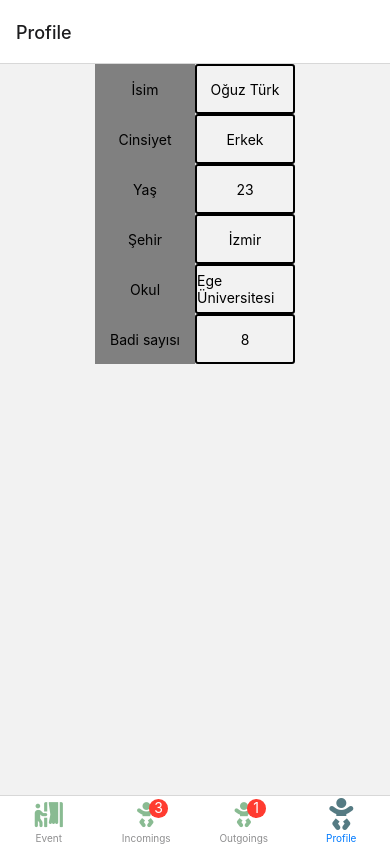
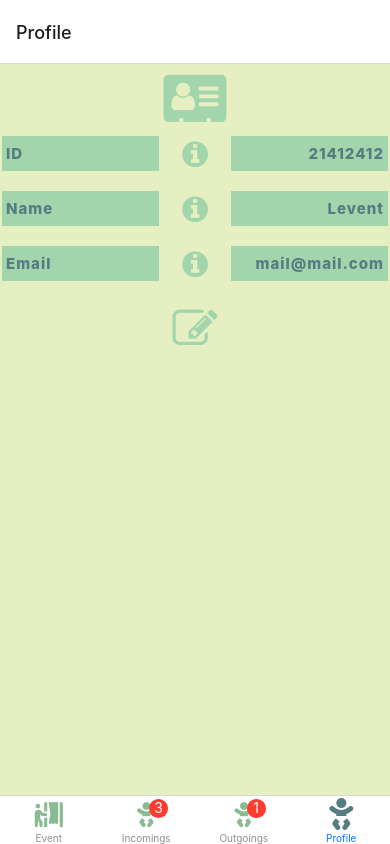
Before and after one commit to egospekos/React_Native_Design_Example, a React Native app: screen /Profile in a window 390 px wide. Built offline with nearby package versions, Linux system fonts and the light colour scheme.

Commit message:
profil detay sayfası görenleri şaşkına çevirdi

```diff
--- a/src/screens/MyProfileScreen.js
+++ b/src/screens/MyProfileScreen.js
@@ -5,85 +5,96 @@ import {
   View,
 } from 'react-native';
 
+import FontAwesome from 'react-native-vector-icons/FontAwesome';
+
 export default function MyProfileScreen(){
     return(
-      <View style={styles.container}>
-        <View style={styles.row}>
-          <View style={styles.label}>
-            <Text>İsim</Text>
+      <View style={screenStyles.container}>
+        <View style={screenStyles.row}>
+          <FontAwesome name="vcard" size={55} color="#A2D5AB" />
         </View>
-          <View style={styles.value}>
-            <Text>Oğuz Türk</Text>
+        <View style={screenStyles.infoRow}>
+          <View style={screenStyles.rowFront}>
+            <Text style={screenStyles.infoText}>ID</Text>
+          </View>
+          <View style={screenStyles.rowMid}>
+            <FontAwesome name="info-circle" size={30} color="#A2D5AB" />
+          </View>
+          <View style={screenStyles.rowBack}>
+            <Text style={screenStyles.infoText}>21412412</Text>
           </View>
         </View>
-        <View style={styles.row}>
-          <View style={styles.label}>
-            <Text>Cinsiyet</Text>
+        <View style={screenStyles.infoRow}>
+          <View style={screenStyles.rowFront}>
+            <Text style={screenStyles.infoText}>Name</Text>
           </View>
-          <View style={styles.value}>
-            <Text>Erkek</Text>
+          <View style={screenStyles.rowMid}>
+            <FontAwesome name="info-circle" size={30} color="#A2D5AB" />
+          </View>
+          <View style={screenStyles.rowBack}>
+            <Text style={screenStyles.infoText}>Levent</Text>
           </View>
         </View>
-        <View style={styles.row}>
-          <View style={styles.label}>
-            <Text>Yaş</Text>
+        <View style={screenStyles.infoRow}>
+          <View style={screenStyles.rowFront}>
+            <Text style={screenStyles.infoText}>Email</Text>
           </View>
-          <View style={styles.value}>
-            <Text>23</Text>
+          <View style={screenStyles.rowMid}>
+            <FontAwesome name="info-circle" size={30} color="#A2D5AB" />
+          </View>
+          <View style={screenStyles.rowBack}>
+            <Text style={screenStyles.infoText}>mail@mail.com</Text>
           </View>
         </View>
-        <View style={styles.row}>
-          <View style={styles.label}>
-            <Text>Şehir</Text>
-          </View>
-          <View style={styles.value}>
-            <Text>İzmir</Text>
-          </View>
-        </View>
-        <View style={styles.row}>
-          <View style={styles.label}>
-            <Text>Okul</Text>
-          </View>
-          <View style={styles.value}>
-            <Text>Ege Üniversitesi</Text>
-          </View>
-        </View>
-        <View style={styles.row}>
-          <View style={styles.label}>
-            <Text>Badi sayısı</Text>
-          </View>
-          <View style={styles.value}>
-            <Text>8</Text>
-          </View>
+        <View style={screenStyles.row}>
+          <FontAwesome name="edit" size={45} color="#A2D5AB" />
         </View>
       </View>
     );
   }
-
-const styles = StyleSheet.create({
-  text:{
-    color:'red',
+  const screenStyles = StyleSheet.create({
+    container:{
+      padding:2,
+      flex:1,
+      backgroundColor:'#E5EFC1',
+      flexDirection:'column',
     },
     row:{
-    flexDirection:'row',
-  },
-  label:{
-    backgroundColor:'gray',
-    width:100,
-    height:50,
+      marginTop:5,
+      marginBottom:10,
       justifyContent:'center',
       alignItems:'center',
     },
-  value:{
-    borderRadius:3,
-    borderWidth:2,
-    width:100,
-    height:50,
+    infoRow:{
+      flexDirection:'row',
+      justifyContent:'center',
+      alignItems:'center',
+      marginBottom:20,
+    },
+    rowFront:{
+      flex:2,
+      justifyContent:'flex-start',
+      paddingLeft:4,
+      backgroundColor:'#A2D5AB',
+      padding:8,
+    },
+    rowMid:{
+      flex:1,
       justifyContent:'center',
       alignItems:'center',
     },
-  container:{
-    justifyContent:'center',
-    alignItems:'center',
+    rowBack:{
+      flex:2,
+      flexDirection:'row',
+      justifyContent:'flex-end',
+      paddingRight:4,
+      backgroundColor:'#A2D5AB',
+      padding:8,
+    },
+    infoText:{
+      color:'#557B83',
+      fontSize:15,
+      fontWeight:'800',
+      letterSpacing:1,
     },
   });
--- a/src/screens/UsersDetailScreen.js
+++ b/src/screens/UsersDetailScreen.js
@@ -4,18 +4,126 @@ import {
   Text,
   View,
 } from 'react-native';
+import FontAwesome from 'react-native-vector-icons/FontAwesome';
 
 
 export default function UsersDetailScreen({ route, navigation }){
   const { userId} = route.params;
 
     return(
-      <View>
-        <Text>Users Details { userId} nolu user</Text>
+      <View style={screenStyles.container}>
+        <View style={screenStyles.row}>
+          <FontAwesome name="vcard" size={55} color="#A2D5AB" />
+        </View>
+        <View style={screenStyles.infoRow}>
+          <View style={screenStyles.rowFront}>
+            <Text style={screenStyles.infoText}>ID</Text>
+          </View>
+          <View style={screenStyles.rowMid}>
+            <FontAwesome name="info-circle" size={30} color="#A2D5AB" />
+          </View>
+          <View style={screenStyles.rowBack}>
+            <Text style={screenStyles.infoText}>21412412</Text>
+          </View>
+        </View>
+        <View style={screenStyles.infoRow}>
+          <View style={screenStyles.rowFront}>
+            <Text style={screenStyles.infoText}>Name</Text>
+          </View>
+          <View style={screenStyles.rowMid}>
+            <FontAwesome name="info-circle" size={30} color="#A2D5AB" />
+          </View>
+          <View style={screenStyles.rowBack}>
+            <Text style={screenStyles.infoText}>Levent</Text>
+          </View>
+        </View>
+        <View style={screenStyles.infoRow}>
+          <View style={screenStyles.rowFront}>
+            <Text style={screenStyles.infoText}>Email</Text>
+          </View>
+          <View style={screenStyles.rowMid}>
+            <FontAwesome name="info-circle" size={30} color="#A2D5AB" />
+          </View>
+          <View style={screenStyles.rowBack}>
+            <Text style={screenStyles.infoText}>mail@mail.com</Text>
+          </View>
+        </View>
+        <View style={commentStyle.commentsContainer}>
+        <View style={commentStyle.Header}>
+          <FontAwesome name="comments" size={30} color="#95c89e" />
+          <Text style={commentStyle.HeaderText}>LAST CONTACTS</Text>
+
+        </View>
+        <View style={commentStyle.commentCard}>
+          <View style={commentStyle.userRow}>
+            <FontAwesome name="user-circle-o" size={30} color="#95c89e" />
+            <Text style={commentStyle.userName}>Aybars</Text>
+          </View>
+          <View style={commentStyle.body}>
+            <Text style={commentStyle.text}>Muhabbeti sardı ama yapay zekadan çok anlamıyor gibi.</Text>
+          </View>
+        </View>
+        <View style={commentStyle.commentCard}>
+          <View style={commentStyle.userRow}>
+            <FontAwesome name="user-circle-o" size={30} color="#95c89e" />
+            <Text style={commentStyle.userName}>Birol</Text>
+          </View>
+          <View style={commentStyle.body}>
+            <Text style={commentStyle.text}>Bir kere takılmak yetti.</Text>
+          </View>
+        </View>
+        </View>
+
       </View>
     );
   }
 
+ const screenStyles = StyleSheet.create({
+    container:{
+      padding:2,
+      flex:1,
+      backgroundColor:'#E5EFC1',
+      flexDirection:'column',
+    },
+    row:{
+      marginTop:5,
+      marginBottom:10,
+      justifyContent:'center',
+      alignItems:'center',
+    },
+    infoRow:{
+      flexDirection:'row',
+      justifyContent:'center',
+      alignItems:'center',
+      marginBottom:20,
+    },
+    rowFront:{
+      flex:2,
+      justifyContent:'flex-start',
+      paddingLeft:4,
+      backgroundColor:'#A2D5AB',
+      padding:8,
+    },
+    rowMid:{
+      flex:1,
+      justifyContent:'center',
+      alignItems:'center',
+    },
+    rowBack:{
+      flex:2,
+      flexDirection:'row',
+      justifyContent:'flex-end',
+      paddingRight:4,
+      backgroundColor:'#A2D5AB',
+      padding:8,
+    },
+    infoText:{
+      color:'#557B83',
+      fontSize:15,
+      fontWeight:'800',
+      letterSpacing:1,
+    },
+  });
   const eventStyles = StyleSheet.create({
     card:{
       margin:5,
@@ -23,3 +131,48 @@ export default function UsersDetailScreen({ route, navigation }){
       borderRadius:10,
     },
   });
+  const commentStyle = StyleSheet.create({
+    commentsContainer:{
+      flex:1,
+      flexDirection:'column',
+      margin:5,
+    },
+    Header:{
+      //flex:1,
+      flexDirection:'row',
+      justifyContent:'center',
+      alignItems:'center',
+    },
+    HeaderText:{
+      color:'#A2D5AB',
+      fontSize:20,
+      paddingLeft:7,
+    },
+    commentCard:{
+      //flex:1,
+      marginTop:5,
+      flexDirection:'column',
+      borderRadius:10,
+      borderWidth:3,
+      borderColor:'#A2D5AB',
+    },
+    userRow:{
+      marginTop:3,
+      paddingLeft:5,
+      flexDirection:'row',
+      justifyContent:'flex-start',
+    },
+    userName:{
+      paddingTop:3,
+      paddingLeft:5,
+      color:'#A2D5AB',
+      fontSize:17,
+    },
+    body:{
+      padding:5,
+    },
+    text:{
+      fontSize:15,
+      color:'#A2D5AB',
+    },
+  });
```
Lines whose indentation alone changed are shown as unchanged.
